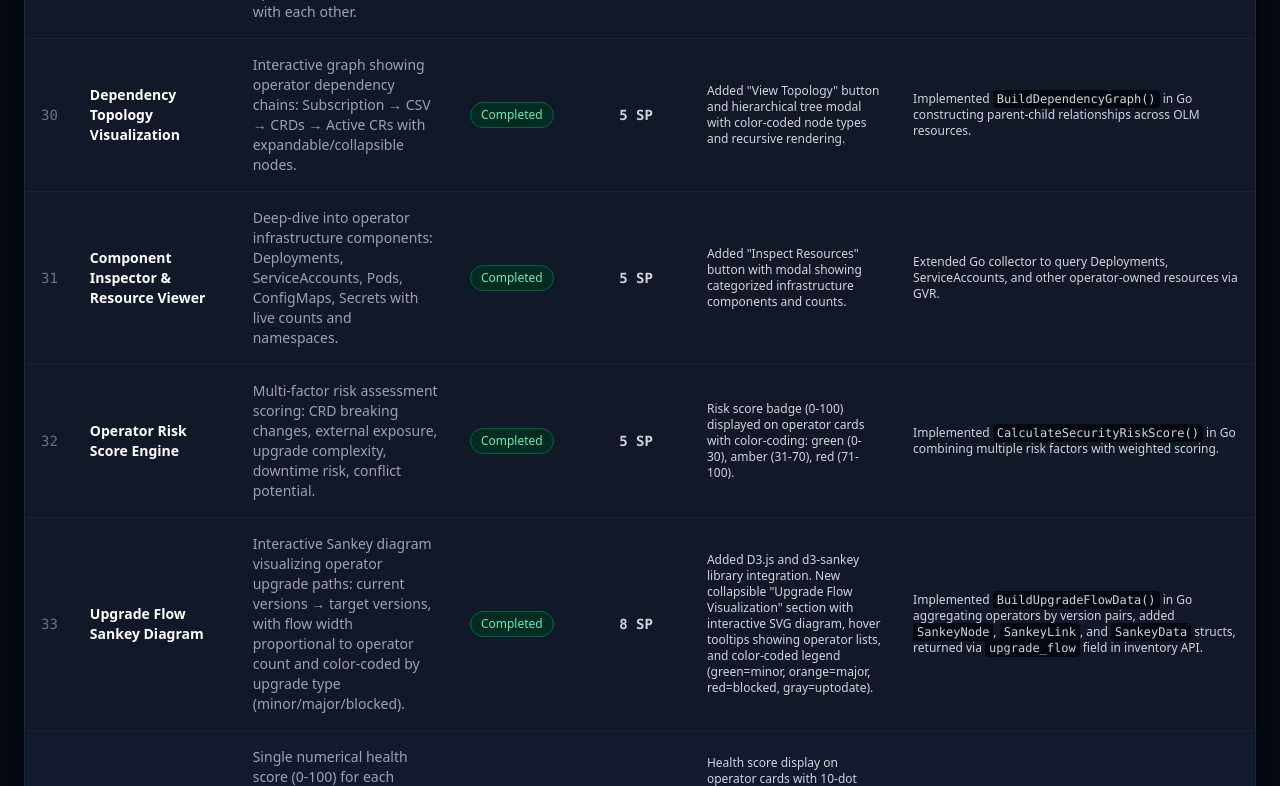
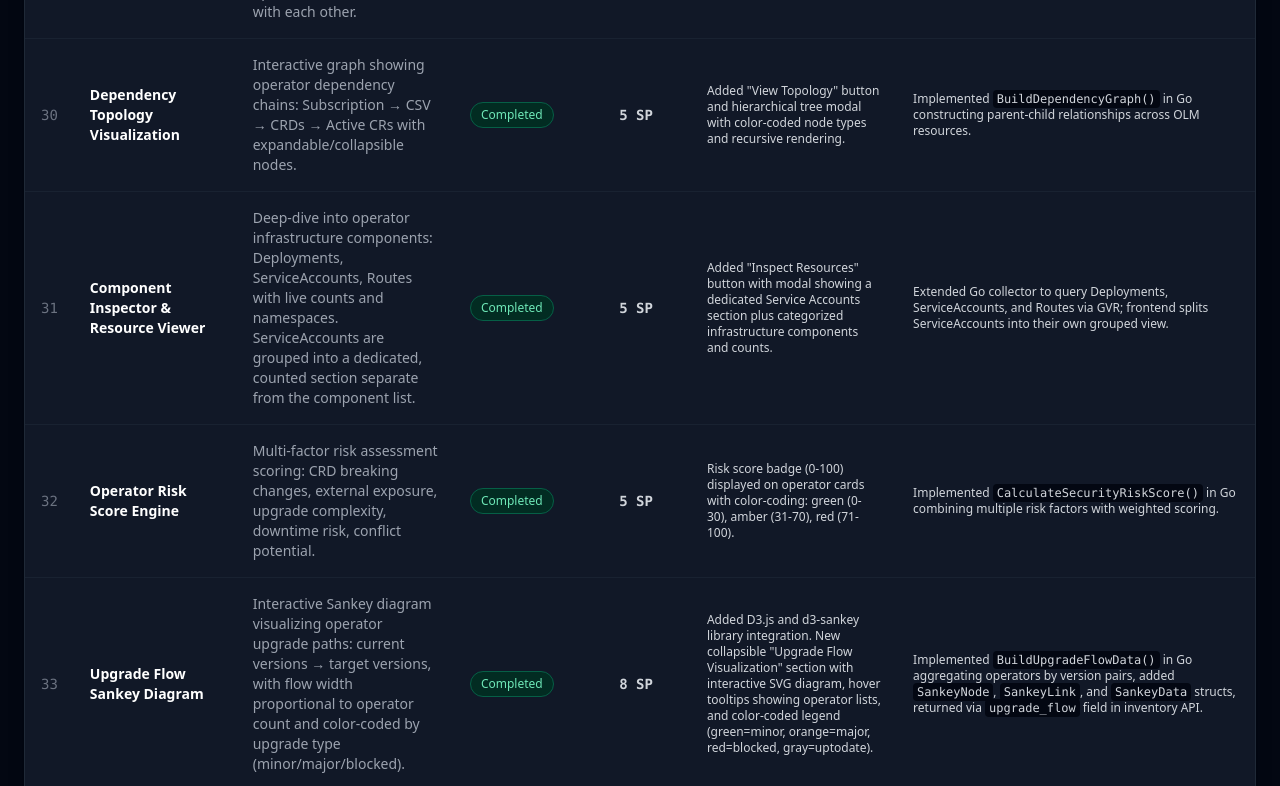
Before and after one commit to FranciscoMeloJr/hybrid-operator, a Flask app: page /features in a window 1280 px wide. Shown: the part 3373-4159 px from the top of the page. Run offline with Flask 3, Linux system fonts and the light colour scheme; the visitor is signed in with stand-in values (Sample User, id 1); parts of the project's set-up code (start-up, migrations or seed data) failed here and were passed over; some libraries are stand-ins or nearby versions.

Commit message:
feat(dashboard): dedicated Service Accounts section in resource inspector
Group an operator's ServiceAccounts into their own counted section in the
Inspect Resources modal (rendered as identity chips), instead of mixing them
into the flat infrastructure component list. SA rows are filtered out of the
generic component list to avoid duplication. Uses the real service_accounts
data already collected from the cluster.

Update the Component Inspector roadmap entry to reflect the grouped view.

Co-Authored-By: Claude Opus 4.8 <noreply@anthropic.com>

```diff
--- a/dashboard/templates/features.html
+++ b/dashboard/templates/features.html
@@ -444,13 +444,13 @@
           <tr class="hover:bg-gray-850/50 transition">
             <td class="px-4 py-4 text-center font-mono text-gray-500">31</td>
             <td class="px-4 py-4 font-bold text-white">Component Inspector & Resource Viewer</td>
-            <td class="px-4 py-4 text-gray-400">Deep-dive into operator infrastructure components: Deployments, ServiceAccounts, Pods, ConfigMaps, Secrets with live counts and namespaces.</td>
+            <td class="px-4 py-4 text-gray-400">Deep-dive into operator infrastructure components: Deployments, ServiceAccounts, Routes with live counts and namespaces. ServiceAccounts are grouped into a dedicated, counted section separate from the component list.</td>
             <td class="px-4 py-4">
               <span class="bg-emerald-950 border border-emerald-800 text-emerald-300 text-xs px-2.5 py-1 rounded-full font-medium inline-block">Completed</span>
             </td>
             <td class="px-4 py-4 text-center font-mono font-bold text-gray-300">5 SP</td>
-            <td class="px-4 py-4 text-xs">Added "Inspect Resources" button with modal showing categorized infrastructure components and counts.</td>
-            <td class="px-4 py-4 text-xs">Extended Go collector to query Deployments, ServiceAccounts, and other operator-owned resources via GVR.</td>
+            <td class="px-4 py-4 text-xs">Added "Inspect Resources" button with modal showing a dedicated Service Accounts section plus categorized infrastructure components and counts.</td>
+            <td class="px-4 py-4 text-xs">Extended Go collector to query Deployments, ServiceAccounts, and Routes via GVR; frontend splits ServiceAccounts into their own grouped view.</td>
           </tr>
 
           <!-- Feature 32 - COMPLETED -->
```
Also changed, not shown: dashboard/static/app.js (+26 -4 lines).
